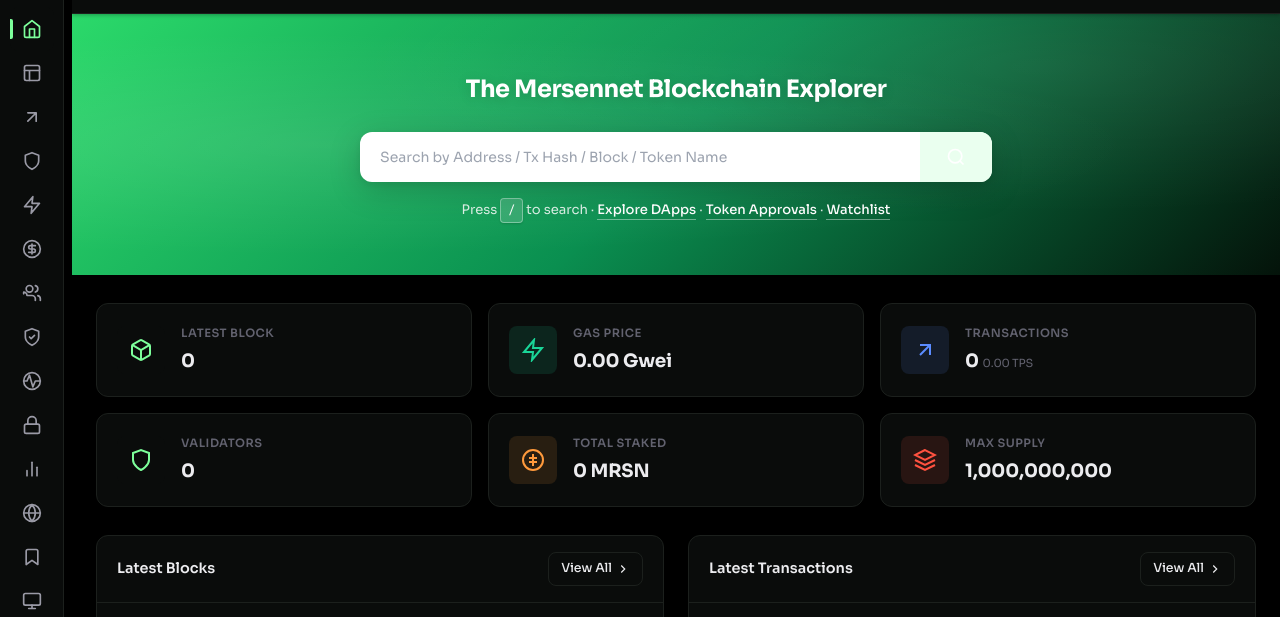
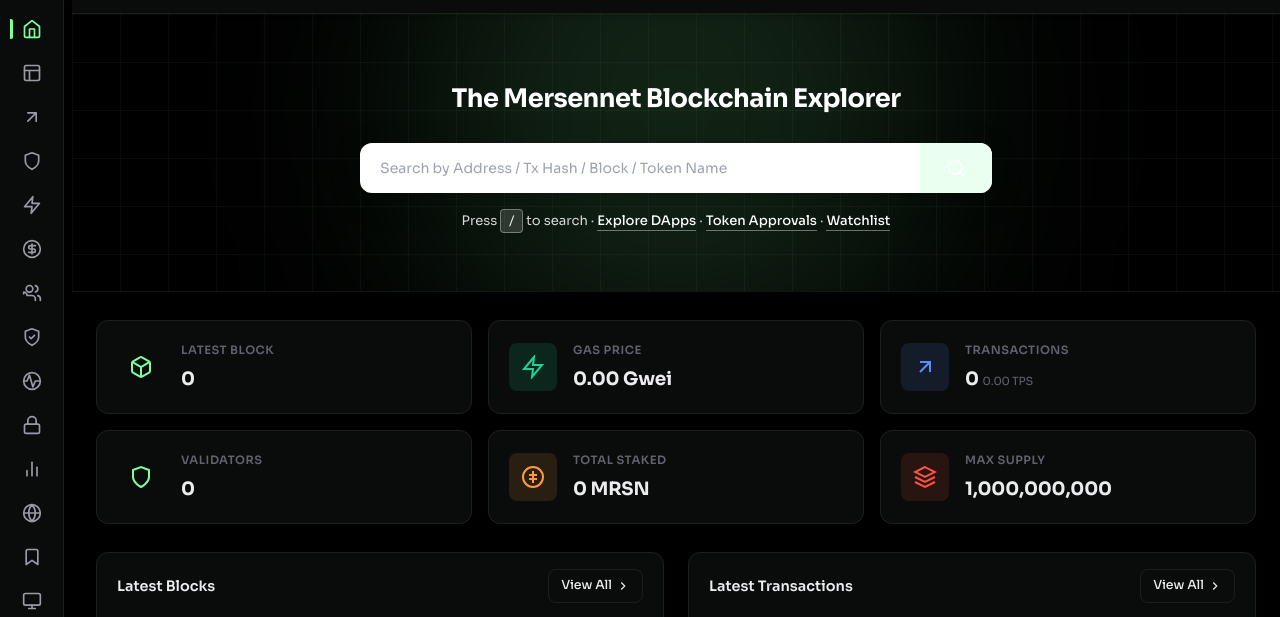
Before and after one commit to mersennet/explorer, a plain HTML site: page index.html in a window 1280 px wide. Shown: the part 54-671 px from the top of the page. Drawn offline with Linux system fonts and the light colour scheme; no server answers.

Commit message:
ui: redesign hero to the brand backdrop
Replaces the gradient banner with the Mersennet signature: pure black,
engineering grid, soft phosphor glow behind the title. Search bar and
keyboard hint gain contrast. Screenshot-verified.

```diff
--- a/style.css
+++ b/style.css
@@ -235,10 +235,15 @@ table { border-collapse: collapse; border-spacing: 0; }
 }
 
 /* ─── 8. HERO SECTION ────────────────────────────────────────────────────── */
-.hero-section { background: var(--gradient-hero); padding: 56px 0 52px; position: relative; overflow: hidden; }
-.hero-section::before { content: ''; position: absolute; inset: 0; background: radial-gradient(ellipse at 20% 50%, rgba(255,255,255,0.1) 0%, transparent 60%), radial-gradient(ellipse at 80% 20%, rgba(255,255,255,0.07) 0%, transparent 50%); pointer-events: none; }
+.hero-section { background: #000; padding: 64px 0 58px; position: relative; overflow: hidden; border-bottom: 1px solid rgba(255,255,255,0.08); }
+.hero-section::before { content: ''; position: absolute; inset: 0; pointer-events: none;
+    background-image: linear-gradient(rgba(255,255,255,0.04) 1px, transparent 1px), linear-gradient(90deg, rgba(255,255,255,0.04) 1px, transparent 1px);
+    background-size: 48px 48px; }
+.hero-section::after { content: ''; position: absolute; pointer-events: none; width: 520px; height: 520px;
+    left: 50%; top: -60%; transform: translateX(-50%); border-radius: 50%; filter: blur(110px);
+    background: rgba(125,255,155,0.14); }
 .hero-content { max-width: 680px; margin: 0 auto; text-align: center; position: relative; z-index: 1; padding: 0 24px; animation: fadeUp 0.5s ease-out; }
-.hero-title { font-size: 1.5rem; font-weight: 700; color: #fff; margin-bottom: 24px; letter-spacing: -0.02em; text-shadow: 0 2px 12px rgba(0,0,0,0.15); }
+.hero-title { font-size: 1.6rem; font-weight: 700; color: #fff; margin-bottom: 24px; letter-spacing: -0.02em; }
 .search-form { display: flex; background: #fff; border-radius: var(--radius-lg); overflow: hidden; box-shadow: 0 8px 32px rgba(0,0,0,0.18), 0 2px 8px rgba(0,0,0,0.08); position: relative; transition: box-shadow var(--dur) var(--ease); }
 .search-form:focus-within { box-shadow: 0 8px 32px rgba(125,255,155,0.22), 0 2px 8px rgba(0,0,0,0.08); }
 .search-input { flex: 1; border: none; padding: 15px 20px; font-size: 0.875rem; outline: none; background: transparent; font-family: inherit; color: #1a1a2e; min-width: 0; }
```
